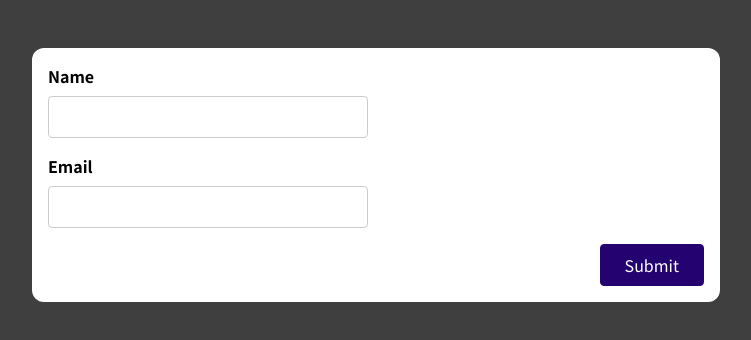
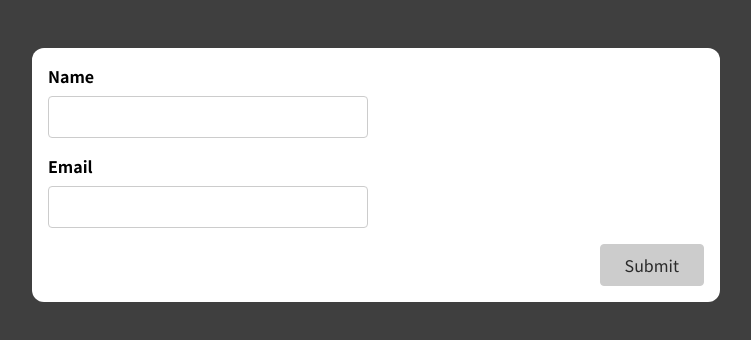
Before and after one commit to dsolerh/react-simple-forms, a React (Create React App) app: page / in a window 1280 px wide. Shown: the top 340 px of the page, without its empty margins (264-1015 px from the left). Built offline with nearby package versions, Linux system fonts and the light colour scheme.

Commit message:
update the styles

```diff
--- a/src/index.css
+++ b/src/index.css
@@ -79,6 +79,15 @@ button:active {
     border-color: #33059e;
 }
 
+button:disabled,
+button:disabled:hover,
+button:disabled:active {
+    background-color: #ccc;
+    border-color: #ccc;
+    color: #292929;
+    cursor: not-allowed;
+}
+
 .form-actions {
     text-align: right;
 }
```
